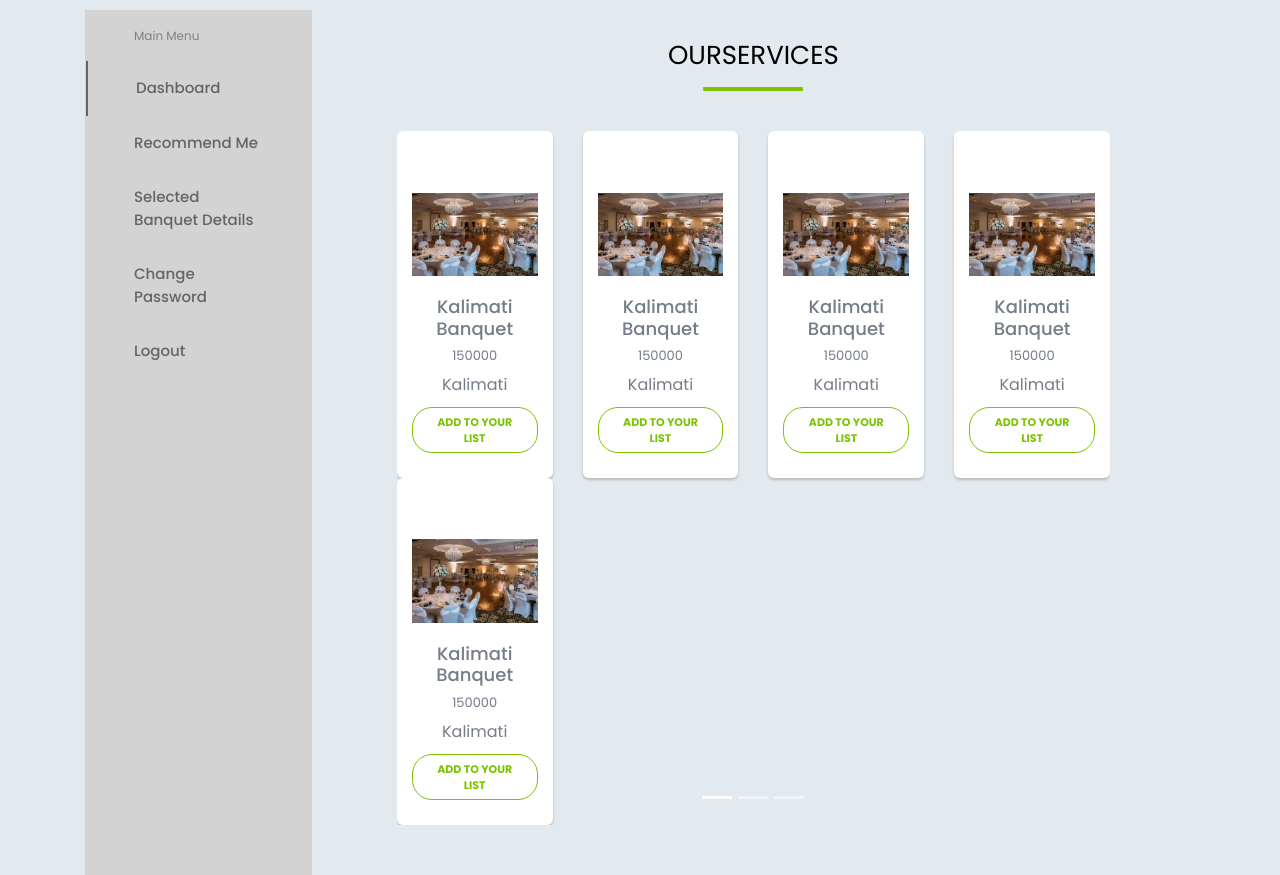
After one commit to Aakritichhh/BRS, a PHP site: page /templates/userbanqdetails.php in a window 1280 px wide. The commit adds this page. Run offline with PHP 8.4, Linux system fonts and the light colour scheme.

Commit message:
our service added and viewed by banquet

```diff
--- a/banquet/banquetprofile.php
+++ b/banquet/banquetprofile.php
@@ -19,7 +19,7 @@
       <div class="side_navbar">
         <span>Main Menu</span>
         <a href="banquetprofile.php" class="active">Dashboard</a>
-        <a href="newbanquet.php">Add Banquet</a>
+        <a href="newbanquet.php">Edit Banquet</a>
         <a href="ourservice.php">Our Services</a>
         <a href="newservices.php">Add Services</a>
         <a href="orderdetails.php">Order Details</a>
--- a/banquet/newbanquet.php
+++ b/banquet/newbanquet.php
@@ -52,7 +52,7 @@ if($_SERVER["REQUEST_METHOD"]=="POST"){
       <div class="side_navbar">
         <span>Main Menu</span>
         <a href="banquetprofile.php" class="active">Dashboard</a>
-        <a href="newbanquet.php">Add Banquet</a>
+        <a href="newbanquet.php">Edit Banquet</a>
         <a href="ourservice.php">Our Services</a>
         <a href="newservices.php">Add Services</a>
         <a href="orderdetails.php">Order Details</a>
--- a/banquet/orderdetails.php
+++ b/banquet/orderdetails.php
@@ -34,7 +34,7 @@ tr:nth-child(even) {
       <div class="side_navbar">
          <span>Main Menu</span>
         <a href="banquetprofile.php" class="active">Dashboard</a>
-        <a href="newbanquet.php">Add Banquet</a>
+        <a href="newbanquet.php">Edit Banquet</a>
         <a href="ourservice.php">Our Services</a>
         <a href="newservices.php">Add Services</a>
         <a href="orderdetails.php">Order Details</a>
--- a/templates/rec.php
+++ b/templates/rec.php
@@ -15,7 +15,8 @@
         <span>Main Menu</span>
         <a href="userprofile.php" class="active">Dashboard</a>
         <a href="recommend.php">Recommend Me</a>
-        <a href="">Selected Banquet Details</a>
+        <a href="userbanqdetails.php">Selected Banquet Details</a>
+        <a href="">Change Password</a>
         <a href="logout.php">Logout</a>
 
       </div>
--- /dev/null
+++ b/templates/userbanqdetails.php
@@ -0,0 +1,210 @@
+<!DOCTYPE html>
+<html lang="en">
+<head>
+<meta charset="utf-8">
+<meta name="viewport" content="width=device-width, initial-scale=1, shrink-to-fit=no">
+<title>Services</title>
+<link rel="stylesheet" href="https://fonts.googleapis.com/css?family=Roboto|Open+Sans">
+<link rel="stylesheet" href="https://stackpath.bootstrapcdn.com/bootstrap/4.5.0/css/bootstrap.min.css">
+<link rel="stylesheet" href="https://maxcdn.bootstrapcdn.com/font-awesome/4.7.0/css/font-awesome.min.css">
+<link rel="stylesheet" href="css/userpage.css" />
+<script src="https://code.jquery.com/jquery-3.5.1.min.js"></script>
+<script src="https://cdn.jsdelivr.net/npm/popper.js@1.16.0/dist/umd/popper.min.js"></script>
+<script src="https://stackpath.bootstrapcdn.com/bootstrap/4.5.0/js/bootstrap.min.js"></script>
+<style>
+body {
+  background: #e2eaef;
+  font-family: "Open Sans", sans-serif;
+}
+h2 {
+  color: #000;
+  font-size: 26px;
+  font-weight: 300;
+  text-align: center;
+  text-transform: uppercase;
+  position: relative;
+  margin: 30px 0 60px;
+}
+h2::after {
+  content: "";
+  width: 100px;
+  position: absolute;
+  margin: 0 auto;
+  height: 4px;
+  border-radius: 1px;
+  background: #7ac400;
+  left: 0;
+  right: 0;
+  bottom: -20px;
+}
+.carousel {
+  margin: 50px auto;
+  padding: 0 70px;
+}
+.carousel .item {
+  color: #747d89;
+  min-height: 325px;
+  text-align: center;
+  overflow: hidden;
+}
+.carousel .thumb-wrapper {
+  padding: 25px 15px;
+  background: #fff;
+  border-radius: 6px;
+  text-align: center;
+  position: relative;
+  box-shadow: 0 2px 3px rgba(0,0,0,0.2);
+}
+.carousel .item .img-box {
+  height: 120px;
+  margin-bottom: 20px;
+  width: 100%;
+  position: relative;
+}
+.carousel .item img {
+  max-width: 100%;
+  max-height: 100%;
+  display: inline-block;
+  position: absolute;
+  bottom: 0;
+  margin: 0 auto;
+  left: 0;
+  right: 0;
+}
+.carousel .item h4 {
+  font-size: 18px;
+}
+.carousel .item h4, .carousel .item p, .carousel .item ul {
+  margin-bottom: 5px;
+}
+.carousel .thumb-content .btn {
+  color: #7ac400;
+  font-size: 11px;
+  text-transform: uppercase;
+  font-weight: bold;
+  background: none;
+  border: 1px solid #7ac400;
+  padding: 6px 14px;
+  margin-top: 5px;
+  line-height: 16px;
+  border-radius: 20px;
+}
+.carousel .thumb-content .btn:hover, .carousel .thumb-content .btn:focus {
+  color: #fff;
+  background: #7ac400;
+  box-shadow: none;
+}
+.carousel .thumb-content .btn i {
+  font-size: 14px;
+  font-weight: bold;
+  margin-left: 5px;
+}
+.carousel .item-price {
+  font-size: 13px;
+  padding: 2px 0;
+}
+
+</style>
+
+</head>
+<body>
+  <div class="container">
+    <nav>
+      <div class="side_navbar">
+        <span>Main Menu</span>
+        <a href="userprofile.php" class="active">Dashboard</a>
+        <a href="rec.php">Recommend Me</a>
+        <a href="userbanqdetails.php">Selected Banquet Details</a>
+        <a href="">Change Password</a>
+        <a href="logout.php">Logout</a>
+
+      </div>
+    </nav>
+<div class="container-xl">
+  <div class="row">
+    <div class="col-md-12">
+      <h2>Our<b>Services</b></h2>
+      <div id="myCarousel" class="carousel slide" data-ride="carousel" data-interval="0">
+      <!-- Carousel indicators -->
+      <ol class="carousel-indicators">
+        <li data-target="#myCarousel" data-slide-to="0" class="active"></li>
+        <li data-target="#myCarousel" data-slide-to="1"></li>
+        <li data-target="#myCarousel" data-slide-to="2"></li>
+      </ol>
+      <!-- Wrapper for carousel items -->
+      <div class="carousel-inner">
+        <div class="item carousel-item active">
+          <div class="row">
+            <div class="col-sm-3">
+              <div class="thumb-wrapper">
+                <div class="img-box">
+                  <img src="images/3.png" class="img-fluid" alt="">
+                </div>
+                <div class="thumb-content">
+                  <h4>Kalimati Banquet</h4>
+
+                  <p class="item-price">150000</p>
+                  <p>Kalimati</p>
+                  <a href="#" class="btn btn-primary">Add to Your List</a>
+                </div>
+              </div>
+            </div>
+            <div class="col-sm-3">
+              <div class="thumb-wrapper">
+                <div class="img-box">
+                  <img src="images/3.png" class="img-fluid" alt="">
+                </div>
+                <div class="thumb-content">
+                  <h4>Kalimati Banquet</h4>
+
+                  <p class="item-price">150000</p>
+                  <p>Kalimati</p>
+                  <a href="#" class="btn btn-primary">Add to Your List</a>
+                </div>
+              </div>
+            </div>
+            <div class="col-sm-3">
+              <div class="thumb-wrapper">
+                <div class="img-box">
+                  <img src="images/3.png" class="img-fluid" alt="">
+                </div>
+                <div class="thumb-content">
+                  <h4>Kalimati Banquet</h4>
+                  <p class="item-price">150000</p>
+                  <p>Kalimati</p>
+                  <a href="#" class="btn btn-primary">Add to Your List</a>
+                </div>
+              </div>
+            </div>
+            <div class="col-sm-3">
+              <div class="thumb-wrapper">
+                <div class="img-box">
+                  <img src="images/3.png" class="img-fluid" alt="">
+                </div>
+                <div class="thumb-content">
+                  <h4>Kalimati Banquet</h4>
+                  <p class="item-price">150000</p>
+                  <p>Kalimati</p>
+                  <a href="#" class="btn btn-primary">Add to Your List</a>
+                </div>
+              </div>
+            </div>
+            <div class="col-sm-3">
+              <div class="thumb-wrapper">
+                <div class="img-box">
+                  <img src="images/3.png" class="img-fluid" alt="">
+                </div>
+                <div class="thumb-content">
+                  <h4>Kalimati Banquet</h4>
+                  <p class="item-price">150000</p>
+                  <p>Kalimati</p>
+                  <a href="#" class="btn btn-primary">Add to Your List</a>
+                </div>
+              </div>
+            </div>
+    </div>
+    </div>
+  </div>
+</div>
+</body>
+</html>
```
Also changed, not shown: banquet/newservices.php (+14 -15 lines), banquet/ourservice.php (+31 -63 lines), templates/servicedesign.php (deleted, +0 -197 lines), templates/userprofile.php (+11 -2 lines).
